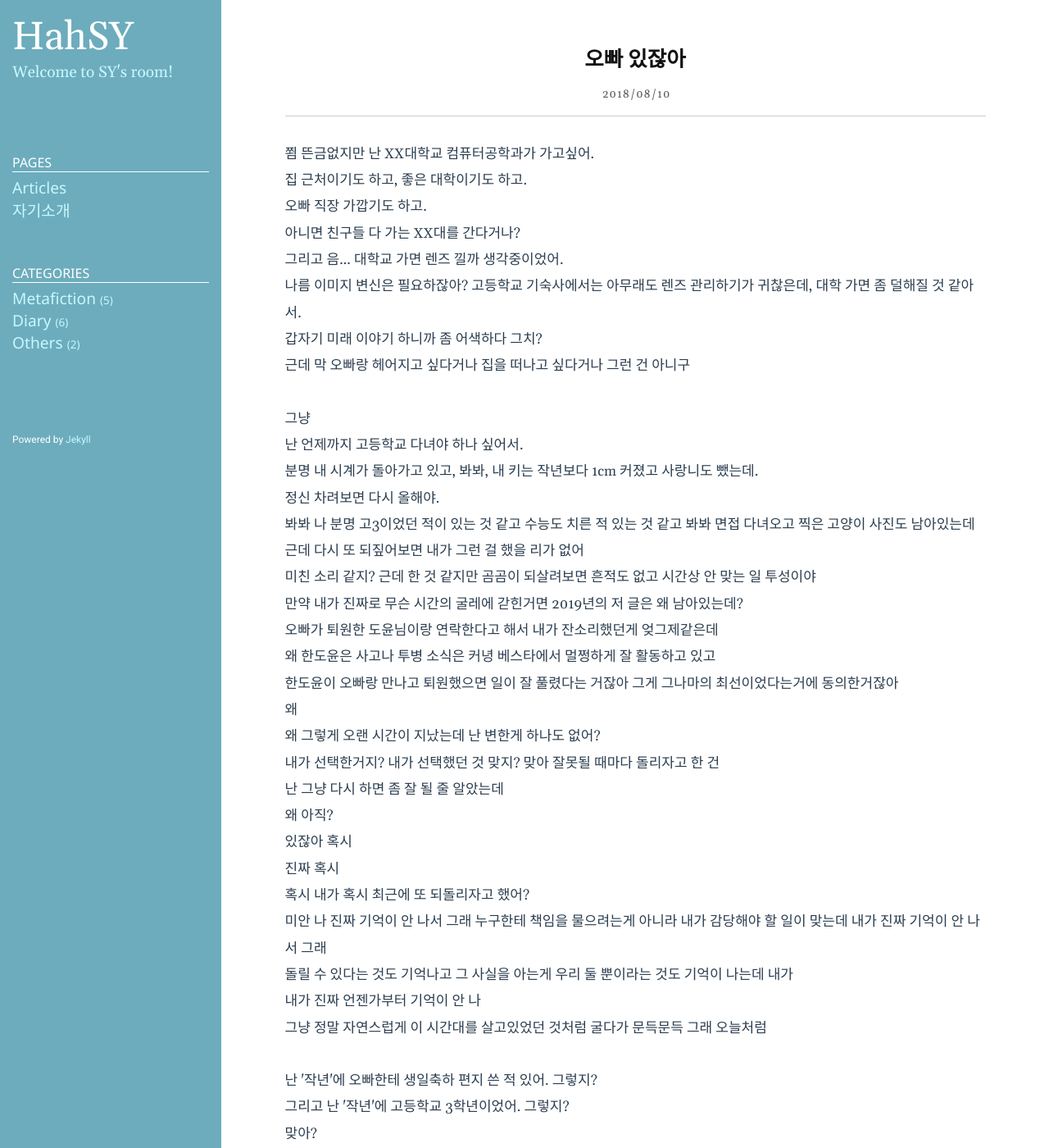
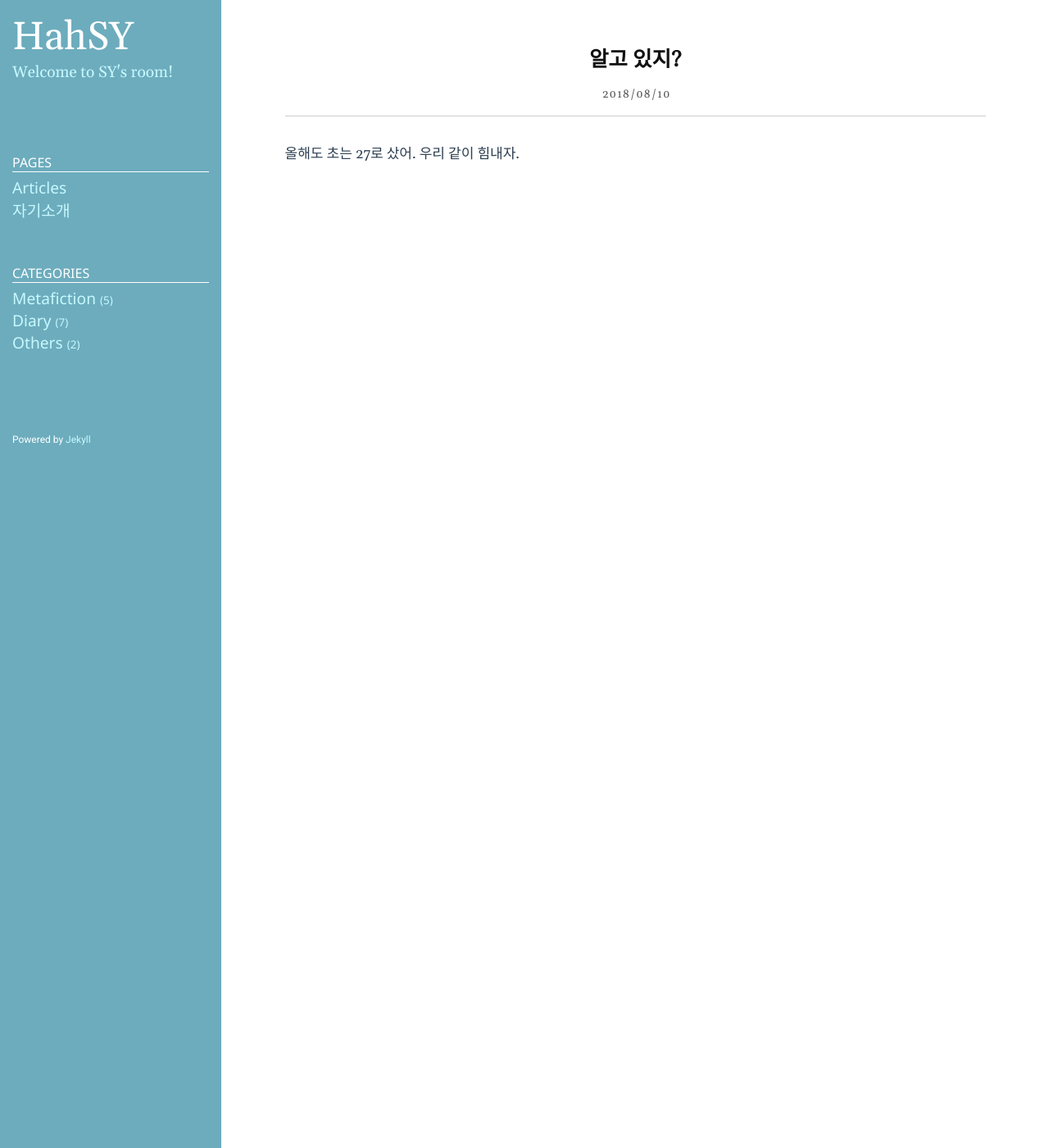
Before and after one commit to HahSY-HR/hahsy-hr.github.io, a Jekyll site: the page built from secrets/neverend20220810.md, in a window 1280 px wide and 1400 px high. Shown: the whole window at 82% size. Built offline with Jekyll 4.4.1, drawn with Linux system fonts in a browser that asks for light colours; some of the changed text lies outside the part shown.

Commit message:
new image

```diff
--- a/secrets/neverend20220810.md
+++ b/secrets/neverend20220810.md
@@ -1,51 +1,12 @@
 ---
 layout: fakepost
-title: 오빠 있잖아
+title: 알고 있지?
 date: 2018-08-10
 permalink: /2018forever/
 ---
 
 
 <div>
-쬠 뜬금없지만 난 XX대학교 컴퓨터공학과가 가고싶어. <br>
-집 근처이기도 하고, 좋은 대학이기도 하고. <br>
-오빠 직장 가깝기도 하고. <br>
-아니면 친구들 다 가는 XX대를 간다거나? <br>
-그리고 음... 대학교 가면 렌즈 낄까 생각중이었어. <br>
-나름 이미지 변신은 필요하잖아? 고등학교 기숙사에서는 아무래도 렌즈 관리하기가 귀찮은데, 대학 가면 좀 덜해질 것 같아서. <br>
-갑자기 미래 이야기 하니까 좀 어색하다 그치? <br>
-근데 막 오빠랑 헤어지고 싶다거나 집을 떠나고 싶다거나 그런 건 아니구<br>
-<br>
-그냥<br>
-난 언제까지 고등학교 다녀야 하나 싶어서. <br>
-분명 내 시계가 돌아가고 있고, 봐봐, 내 키는 작년보다 1cm 커졌고 사랑니도 뺐는데. <br>
-정신 차려보면 다시 올해야. <br>
-봐봐 나 분명 고3이었던 적이 있는 것 같고 수능도 치른 적 있는 것 같고 봐봐 면접 다녀오고 찍은 고양이 사진도 남아있는데 <br>
-근데 다시 또 되짚어보면 내가 그런 걸 했을 리가 없어 <br>
-미친 소리 같지? 근데 한 것 같지만 곰곰이 되살려보면 흔적도 없고 시간상 안 맞는 일 투성이야 <br>
-만약 내가 진짜로 무슨 시간의 굴레에 갇힌거면 2019년의 저 글은 왜 남아있는데? <br>
-오빠가 퇴원한 도윤님이랑 연락한다고 해서 내가 잔소리했던게 엊그제같은데 <br>
-왜 한도윤은 사고나 투병 소식은 커녕 베스타에서 멀쩡하게 잘 활동하고 있고 <br>
-한도윤이 오빠랑 만나고 퇴원했으면 일이 잘 풀렸다는 거잖아 그게 그나마의 최선이었다는거에 동의한거잖아 <br>
-왜 <br>
-왜 그렇게 오랜 시간이 지났는데 난 변한게 하나도 없어? <br>
-내가 선택한거지? 내가 선택했던 것 맞지? 맞아 잘못될 때마다 돌리자고 한 건 <br>
-난 그냥 다시 하면 좀 잘 될 줄 알았는데 <br>
-왜 아직? <br>
-있잖아 혹시 <br>
-진짜 혹시 <br>
-혹시 내가 혹시 최근에 또 되돌리자고 했어? <br>
-미안 나 진짜 기억이 안 나서 그래 누구한테 책임을 물으려는게 아니라 내가 감당해야 할 일이 맞는데 내가 진짜 기억이 안 나서 그래 <br>
-돌릴 수 있다는 것도 기억나고 그 사실을 아는게 우리 둘 뿐이라는 것도 기억이 나는데 내가 <br>
-내가 진짜 언젠가부터 기억이 안 나 <br>
-그냥 정말 자연스럽게 이 시간대를 살고있었던 것처럼 굴다가 문득문득 그래 오늘처럼 <br>
-<br>
-난 '작년'에 오빠한테 생일축하 편지 쓴 적 있어. 그렇지? <br>
-그리고 난 '작년'에 고등학교 3학년이었어. 그렇지? <br>
-맞아? <br>
-혹시 작년도 2018년이었어? <br>
-내가 고등학교 2학년이었던가? <br>
-젠장진짜 r고2때랑 고3때랑 한게 차이가 없어서 진짜솔직히 기억이 안나 나 너무너무헷갈려 <br>
-오빠 우리 그래도 진짜 별 일 없었던 것 맞지? <br>
-무슨 큰 일 생겨서 되돌아온 거 아니지? <br>
+올해도 초는 27로 샀어.
+우리 같이 힘내자.
 </div>
```
Also changed, not shown: _posts/2022-07-09-verysodu.markdown (added, +13 -0 lines), 1 other file.
